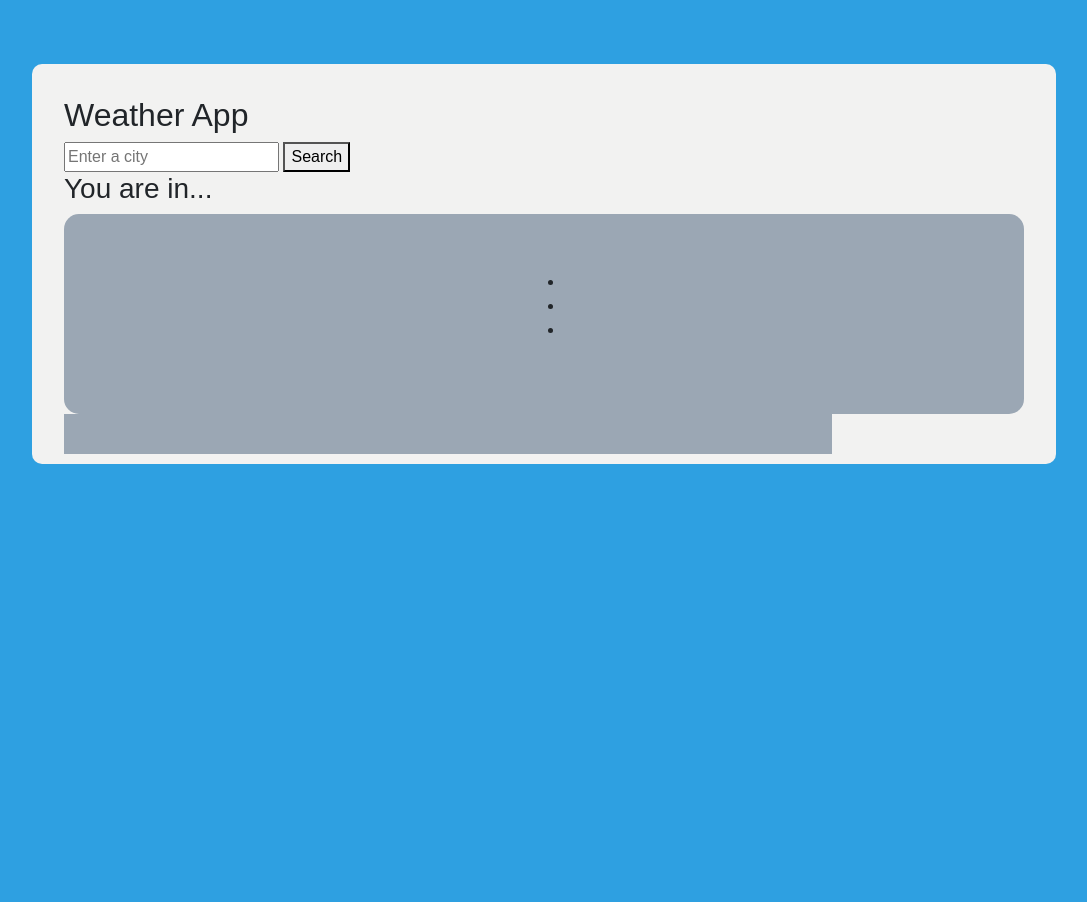
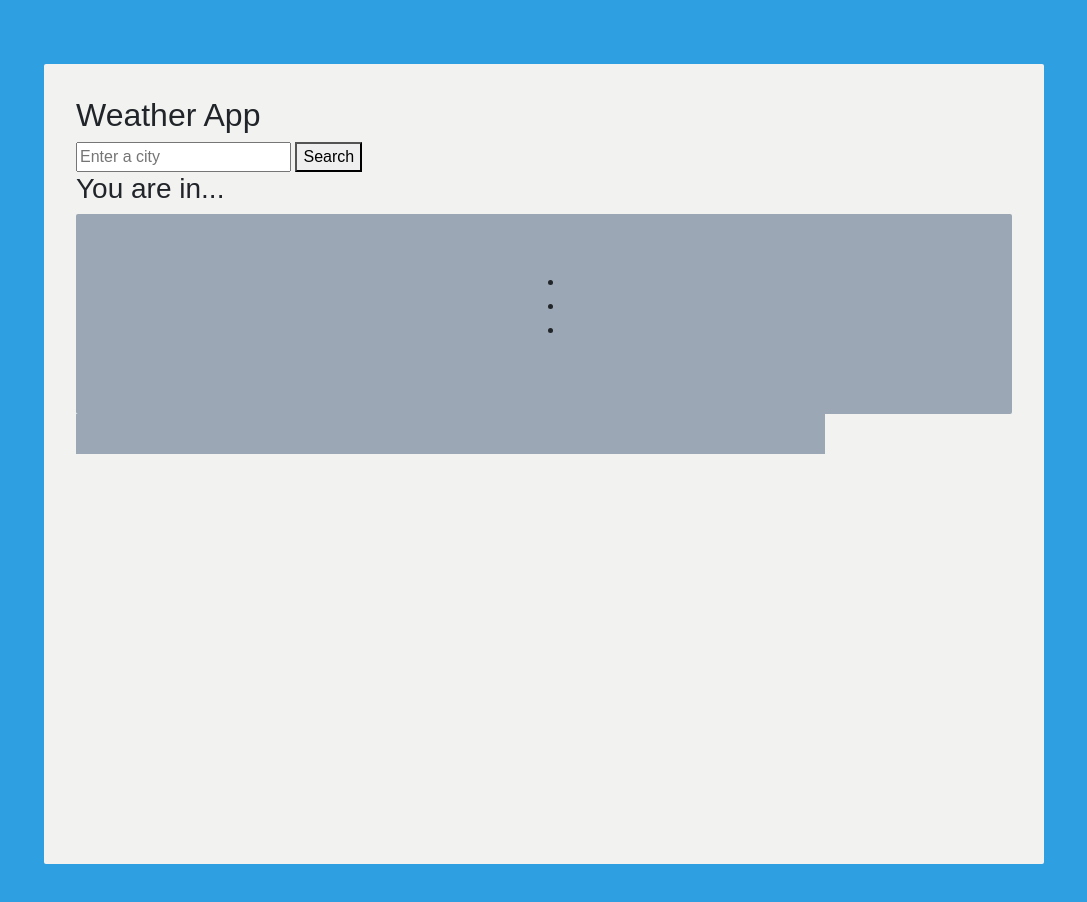
Before and after one commit to jeeyuni/weather-app-11, a website built with Parcel: page index.html in a window 1280 px wide. Shown: the whole page, without its empty margins (96-1183 px from the left). Before the commit the page ends 800 px from the top, so only its background shows below. Built offline with nearby package versions, Linux system fonts and the light colour scheme; no server answers; a web font is replaced by a local one.

Commit message:
added css

```diff
--- a/styles.css
+++ b/styles.css
@@ -3,7 +3,7 @@
 }
 
 body {
-    background:#2ea0e1;
+    background: #2ea0e1;
     display: flex;
     align-items: center;
     justify-content: center;
@@ -11,13 +11,13 @@ body {
     margin: 0;
 }
 
-#weather-container  {
-    background : #f2f2f1;
-    padding : 2rem;
-    width: 80%;
+#weather-container {
+    background: #f2f2f1;
+    padding: 2rem;
+    width: 1000px;
     margin: 4rem auto;
-    border-radius: 10px;
-    height: 400px;
+    border-radius: 2px;
+    height: 800px;
 }
 
 #weather-container #weather {
@@ -27,21 +27,22 @@ body {
 }
 
 #currentweather-container {
-    background: rgb(155,167,180);
-    padding : 20px;
-    border-radius: 15px;
+    background: rgb(155, 167, 180);
+    padding: 20px;
+    border-radius: 2px;
     height: 200px;
     display: flex;
     align-items: center;
     justify-content: center;
     height: flex;
     margin: 0;
-
 }
 
 #forecastweather-container {
     display: flex;
     width: 80%;
-    background-color: rgb(155,167,180);
+    background-color: rgb(155, 167, 180);
     padding: 20px;
+    justify-content: center;
+
 }
```
Also changed, not shown: 2 other files.
